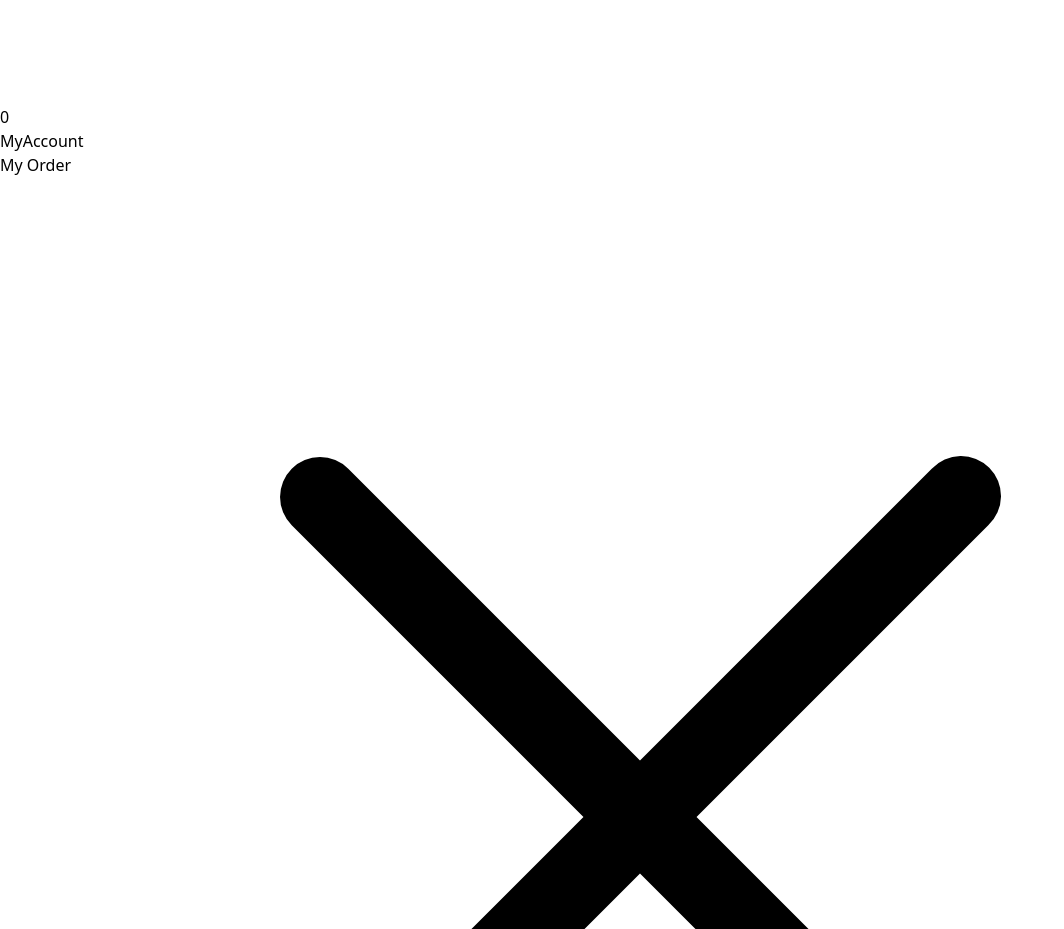
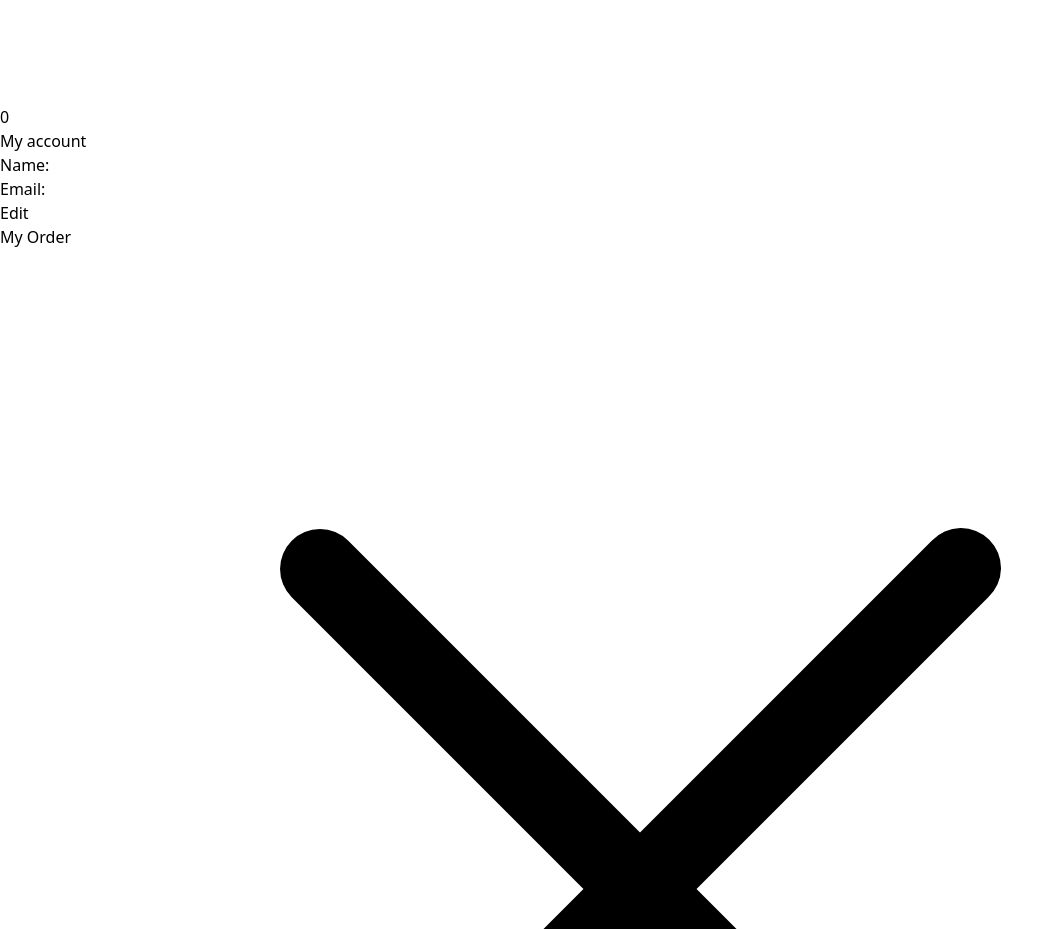
Before and after one commit to JEIZHER/ecommerce, a React (Vite) app: page /MyAccount in a window 1280 px wide. Shown: the part 1367-2296 px from the top of the page, without its empty margins (0-1064 px from the left). Built offline with nearby package versions, Linux system fonts and the light colour scheme; no server answers.

Commit message:
creando vista de My Account y puliendo algunos detalles

```diff
--- a/src/Components/Card/index.jsx
+++ b/src/Components/Card/index.jsx
@@ -87,7 +87,7 @@
         {renderIcon(data.id)}
        </figure>
 
-       <p className="flex justify-between">
+       <p className="flex justify-between items-center">
        <span className="text-sm font-light">{data.title}</span>
        <span className="text-lg font-medium">${data.price}</span>
        </p>
--- a/src/Components/NavBar/index.jsx
+++ b/src/Components/NavBar/index.jsx
@@ -36,7 +36,7 @@
       return (
         <>
           <li className="text-black/60">
-            <NavLink>New.jeizher@gmail.com</NavLink>
+            <NavLink>{parsedAccount?.email}</NavLink>
           </li>
           <li>
             <NavLink
@@ -82,7 +82,7 @@
 
   return (
     <nav className="flex justify-between items-center fixed z-10 top-0 w-full py-5 px-8 bg-white text-sm font-ligth">
-      <ul className="flex align-center gap-3">
+      <ul className="flex align-center gap-3 items-center">
         <li className="font-semibold text-lg">
           <NavLink
             to={`${isUserSignOut ? "/signIn" : "/"}`}
--- a/src/Pages/MyAccount/index.jsx
+++ b/src/Pages/MyAccount/index.jsx
@@ -1,7 +1,103 @@
-import { Layout } from "../../Components/Layout";
+import { useContext, useState, useRef } from 'react'
+import { ShoppingCartContext } from '../../Context'
+import {Layout} from '../../Components/Layout'
 
 function MyAccount() {
-  return <Layout>MyAccount</Layout>;
+  const context = useContext(ShoppingCartContext)
+  const [view, setView] = useState('user-info')
+   //const account = localStorage.getItem('account')
+   //const parsedAccount = JSON.parse(account)
+
+  const form = useRef(null)
+
+  const editAccount = () => {
+    const formData = new FormData(form.current)
+		const data = {
+			name: formData.get('name'),
+			email: formData.get('email'),
+			password: formData.get('password')
+		}
+
+    // Update account
+    const stringifiedAccount = JSON.stringify(data)
+    localStorage.setItem('account', stringifiedAccount)
+    context.setAccount(data)
+  }
+
+  const renderUserInfo = () => {
+    return (
+      <div className='flex flex-col w-80'>
+        <p>
+          <span className='font-light text-sm'>Name: </span>
+          {/* <span>{parsedAccount?.name}</span> */}
+          <span>{context.account?.name}</span>
+        </p>
+        <p>
+          <span className='font-light text-sm'>Email: </span>
+          <span>{context.account?.email}</span>
+        </p>
+        <button
+          className='border border-black rounded-lg mt-6 py-3'
+          onClick={() => setView('edit-user-info')}>
+          Edit
+        </button>
+      </div>
+    )
+  }
+
+  const renderEditUserInfo = () => {
+    return (
+      <form ref={form} className='flex flex-col gap-4 w-80'>
+        <div className='flex flex-col gap-1'>
+          <label htmlFor="name" className='font-light text-sm'>Your name:</label>
+          <input
+            type="text"
+            id="name"
+            name="name"
+            defaultValue={context.account?.name}
+            placeholder="Peter"
+            className='rounded-lg border border-black placeholder:font-light placeholder:text-sm placeholder:text-black/60 focus:outline-none py-2 px-4'
+          />
+        </div>
+        <div className='flex flex-col gap-1'>
+          <label htmlFor="email" className='font-light text-sm'>Your email:</label>
+          <input
+            type="text"
+            id="email"
+            name="email"
+            defaultValue={context.account?.email}
+            placeholder="hi@helloworld.com"
+            className='rounded-lg border border-black placeholder:font-light placeholder:text-sm placeholder:text-black/60 focus:outline-none py-2 px-4'
+          />
+        </div>
+        <div className='flex flex-col gap-1'>
+          <label htmlFor="password" className='font-light text-sm'>Your password:</label>
+          <input
+            type="text"
+            id="password"
+            name="password"
+            defaultValue={context.account?.password}
+            placeholder="******"
+            className='rounded-lg border border-black placeholder:font-light placeholder:text-sm placeholder:text-black/60 focus:outline-none py-2 px-4'
+          />
+        </div>
+        <button
+          className='bg-black text-white w-full rounded-lg py-3'
+          onClick={() => {setView('user-info'), editAccount()}}>
+          Edit
+        </button>
+      </form>
+    )
+  }
+
+  const renderView = () => view === 'edit-user-info' ? renderEditUserInfo() : renderUserInfo()
+
+  return (
+    <Layout>
+      <h1 className="font-medium text-xl text-center mb-6 w-80">My account</h1>
+      {renderView()}
+    </Layout>
+  )
 }
 
-export { MyAccount };
+export  {MyAccount}
```
